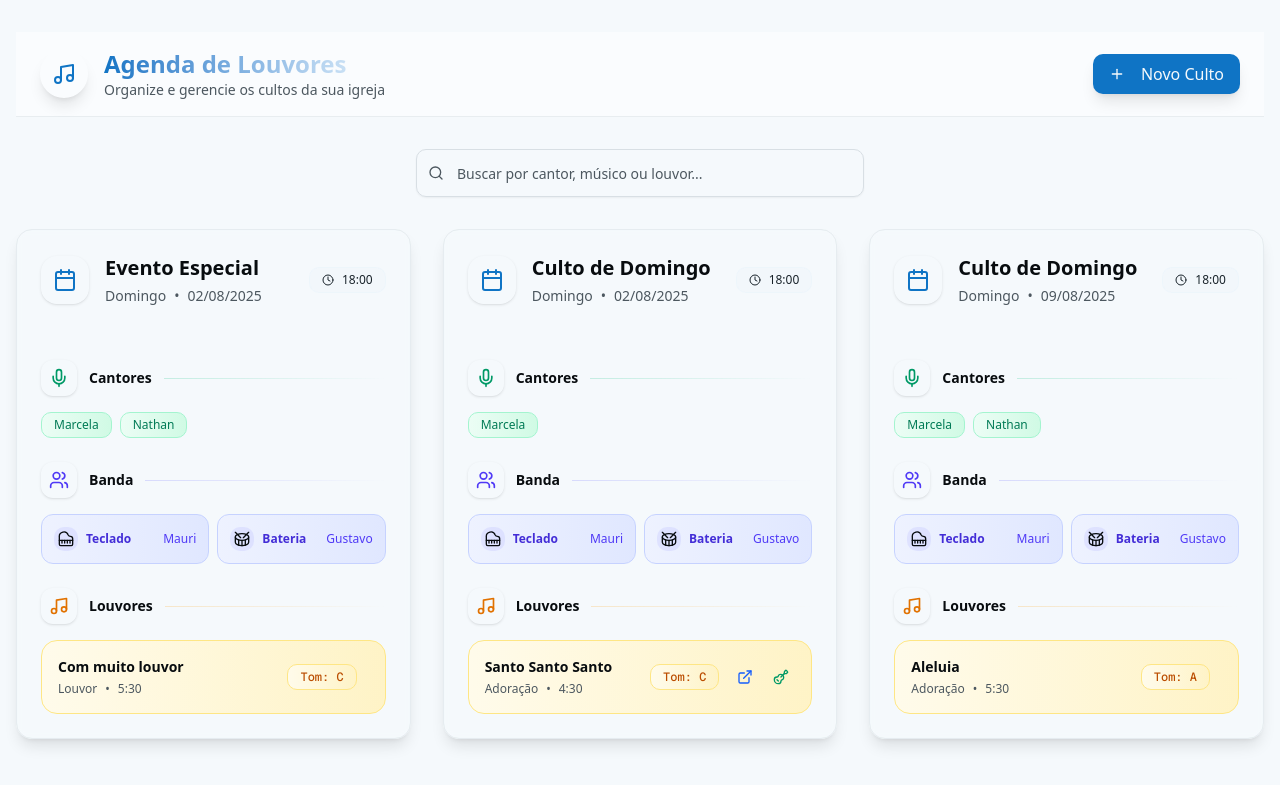
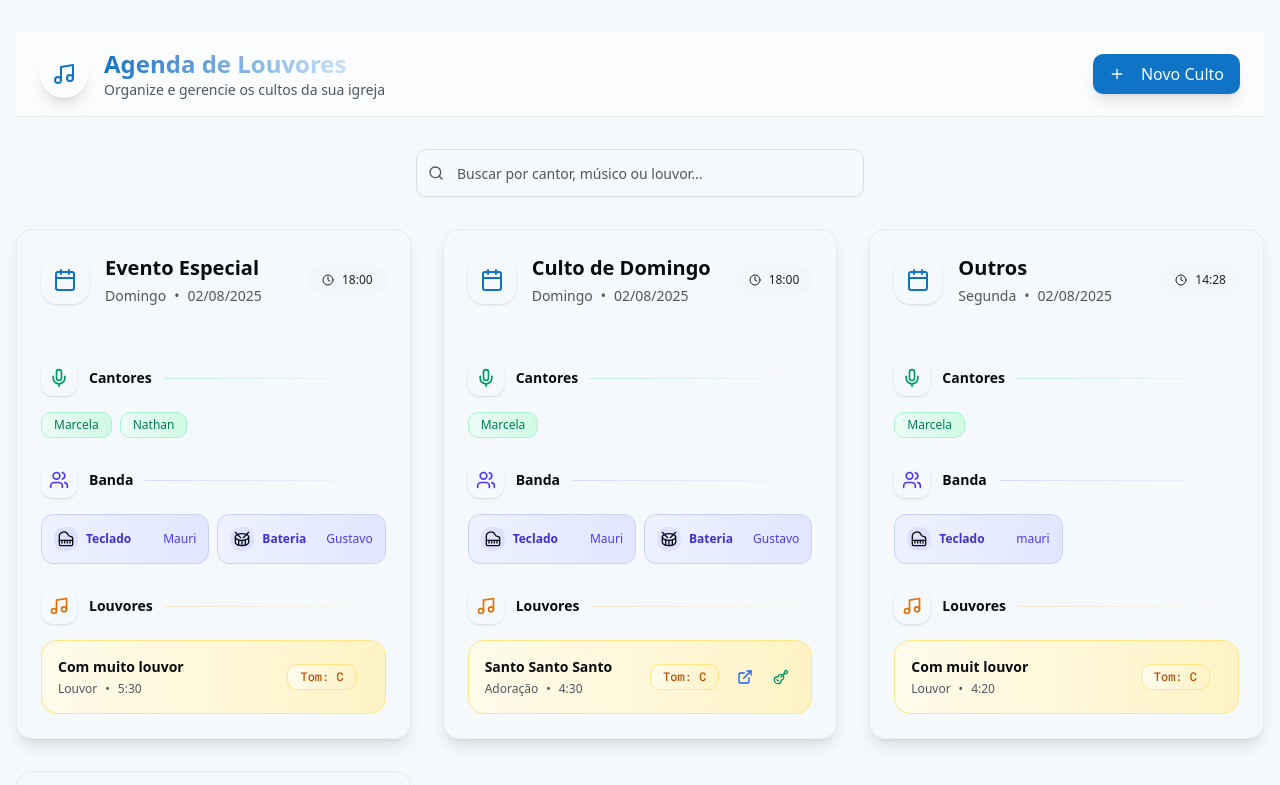
Before and after one commit to mauri2008/agenda-louvor, a Next.js app: page / in a window 1280 px wide. Shown: the top 785 px of the page. Built offline with nearby package versions, Linux system fonts and the light colour scheme.

Commit message:
Adiciona arquivo JSON com dados de agenda de louvores e atualiza importações nos componentes 'page.tsx' e 'novo-culto/page.tsx' para referenciar o novo local do arquivo.

```diff
--- a/src/data/agenda-louvores.json
+++ b/public/data/agenda-louvores.json
@@ -402,6 +402,72 @@
                 }
             ],
             "id": 6
+        },
+        {
+            "data": "2025-08-02",
+            "diaSemana": "Segunda",
+            "horario": "14:28",
+            "tipo": "Outros",
+            "status": "agendado",
+            "cantores": [
+                {
+                    "nome": "Marcela",
+                    "funcao": "Vocal Principal",
+                    "id": 1754155596227
+                }
+            ],
+            "banda": {
+                "instrumentos": [
+                    {
+                        "id": 1754155604778,
+                        "instrumento": "Teclado",
+                        "musico": "mauri "
+                    }
+                ]
+            },
+            "louvores": [
+                {
+                    "nome": "Com muit louvor ",
+                    "tom": "C",
+                    "duracao": "4:20",
+                    "categoria": "Louvor",
+                    "linkLouvor": "",
+                    "linkCifra": "",
+                    "tipoLink": "youtube",
+                    "id": 1754155629539,
+                    "letra": "",
+                    "status": "ativo"
+                }
+            ],
+            "novosLouvores": [
+                {
+                    "id": 1754155629539,
+                    "nome": "Com muit louvor ",
+                    "tom": "C",
+                    "duracao": "4:20",
+                    "categoria": "Louvor",
+                    "letra": "",
+                    "status": "ativo",
+                    "linkLouvor": "",
+                    "linkCifra": "",
+                    "tipoLink": "youtube"
+                }
+            ],
+            "novosCantores": [
+                {
+                    "id": 1754155596227,
+                    "nome": "Marcela",
+                    "funcao": "Vocal Principal"
+                }
+            ],
+            "novosMusicos": [
+                {
+                    "id": 1754155604778,
+                    "nome": "mauri ",
+                    "funcao": "Teclado"
+                }
+            ],
+            "id": 7
         }
     ],
     "membros": {
--- /dev/null
+++ b/scripts/update-json.js
@@ -0,0 +1,89 @@
+const fs = require('fs');
+const path = require('path');
+
+// Função para ler o arquivo JSON
+function readJsonFile() {
+    const filePath = path.join(process.cwd(), 'public', 'data', 'agenda-louvores.json');
+    const data = fs.readFileSync(filePath, 'utf8');
+    return JSON.parse(data);
+}
+
+// Função para salvar o arquivo JSON
+function saveJsonFile(data) {
+    const filePath = path.join(process.cwd(), 'public', 'data', 'agenda-louvores.json');
+    fs.writeFileSync(filePath, JSON.stringify(data, null, 4), 'utf8');
+    console.log('Arquivo JSON atualizado com sucesso!');
+}
+
+// Exemplo: Adicionar um novo culto
+function addNewCulto() {
+    const data = readJsonFile();
+
+    const newCulto = {
+        id: Math.max(...data.cultos.map(c => c.id)) + 1,
+        data: "2024-02-01",
+        diaSemana: "Domingo",
+        horario: "18:00",
+        tipo: "Culto de Domingo",
+        status: "agendado",
+        cantores: [],
+        banda: {
+            instrumentos: []
+        },
+        louvores: []
+    };
+
+    data.cultos.push(newCulto);
+    saveJsonFile(data);
+}
+
+// Exemplo: Adicionar um novo louvor
+function addNewLouvor() {
+    const data = readJsonFile();
+
+    const newLouvor = {
+        id: Math.max(...data.louvores.map(l => l.id)) + 1,
+        nome: "Novo Louvor",
+        tom: "C",
+        duracao: "4:30",
+        categoria: "Louvor",
+        linkLouvor: "",
+        linkCifra: "",
+        tipoLink: "youtube"
+    };
+
+    data.louvores.push(newLouvor);
+    saveJsonFile(data);
+}
+
+// Exemplo: Adicionar um novo cantor
+function addNewCantor() {
+    const data = readJsonFile();
+
+    const newCantor = {
+        id: Math.max(...data.membros.cantores.map(c => c.id)) + 1,
+        nome: "Novo Cantor",
+        funcao: "Vocal Principal"
+    };
+
+    data.membros.cantores.push(newCantor);
+    saveJsonFile(data);
+}
+
+// Executar função específica baseada no argumento da linha de comando
+const action = process.argv[2];
+
+switch (action) {
+    case 'add-culto':
+        addNewCulto();
+        break;
+    case 'add-louvor':
+        addNewLouvor();
+        break;
+    case 'add-cantor':
+        addNewCantor();
+        break;
+    default:
+        console.log('Uso: node scripts/update-json.js [add-culto|add-louvor|add-cantor]');
+        console.log('Exemplo: node scripts/update-json.js add-culto');
+}
--- a/src/app/api/cultos/route.ts
+++ b/src/app/api/cultos/route.ts
@@ -7,11 +7,11 @@ export async function POST(request: NextRequest) {
     const novoCulto = await request.json();
 
     // Ler o arquivo JSON atual
-    const dataPath = join(process.cwd(), 'src', 'data', 'agenda-louvores.json');
+    const dataPath = join(process.cwd(), 'public', 'data', 'agenda-louvores.json');
     const data = JSON.parse(readFileSync(dataPath, 'utf8'));
 
     // Gerar novo ID
-    const novoId = Math.max(...data.cultos.map((culto: any) => culto.id)) + 1;
+    const novoId = Math.max(...data.cultos.map((culto: { id: number }) => culto.id)) + 1;
 
     // Adicionar o novo culto
     const cultoCompleto = {
@@ -41,7 +41,7 @@ export async function POST(request: NextRequest) {
 
 export async function GET() {
   try {
-    const dataPath = join(process.cwd(), 'src', 'data', 'agenda-louvores.json');
+    const dataPath = join(process.cwd(), 'public', 'data', 'agenda-louvores.json');
     const data = JSON.parse(readFileSync(dataPath, 'utf8'));
 
     return NextResponse.json(data.cultos);
--- a/src/app/novo-culto/page.tsx
+++ b/src/app/novo-culto/page.tsx
@@ -7,7 +7,7 @@ import { Input } from "@/components/ui/input";
 import { Label } from "@/components/ui/label";
 import { Select, SelectContent, SelectItem, SelectTrigger, SelectValue } from "@/components/ui/select";
 import { Calendar, Music, Users, Mic, Plus, X, Save, Search, Check, ArrowLeft } from "lucide-react";
-import dadosAgenda from "@/data/agenda-louvores.json";
+import dadosAgenda from "../../../public/data/agenda-louvores.json";
 
 interface Cantor {
     id: number;
@@ -43,9 +43,9 @@ interface FormData {
         instrumentos: Instrumento[];
     };
     louvores: Louvor[];
-    novosLouvores?: any[];
-    novosCantores?: any[];
-    novosMusicos?: any[];
+    novosLouvores?: Louvor[];
+    novosCantores?: Cantor[];
+    novosMusicos?: { id: number; nome: string; funcao: string }[];
 }
 
 export default function NovoCulto() {
@@ -89,7 +89,7 @@ export default function NovoCulto() {
     // Estados para autocomplete de músicos
     const [searchTermMusico, setSearchTermMusico] = useState("");
     const [showSuggestionsMusico, setShowSuggestionsMusico] = useState(false);
-    const [suggestionsMusico, setSuggestionsMusico] = useState<any[]>([]);
+    const [suggestionsMusico, setSuggestionsMusico] = useState<{ id: number; nome: string; funcao: string }[]>([]);
     const [selectedSuggestionIndexMusico, setSelectedSuggestionIndexMusico] = useState(-1);
 
     const instrumentosDisponiveis = ["Guitarra", "Bateria", "Violão 1", "Violão 2", "Teclado", "Contra Baixo"];
@@ -174,7 +174,7 @@ export default function NovoCulto() {
     };
 
     // Função para selecionar um músico da sugestão
-    const selecionarMusico = (musico: any) => {
+    const selecionarMusico = (musico: { id: number; nome: string; funcao: string }) => {
         setNovoInstrumento({
             instrumento: novoInstrumento.instrumento,
             musico: musico.nome
@@ -492,14 +492,12 @@ export default function NovoCulto() {
                     l => l.nome.toLowerCase() === louvor.nome.toLowerCase()
                 );
                 if (!louvorExistente) {
-                    (dadosParaSalvar.novosLouvores as any[]).push({
+                    (dadosParaSalvar.novosLouvores as Louvor[]).push({
                         id: louvor.id,
                         nome: louvor.nome,
                         tom: louvor.tom,
                         duracao: louvor.duracao,
                         categoria: louvor.categoria,
-                        letra: "",
-                        status: "ativo",
                         linkLouvor: louvor.linkLouvor || "",
                         linkCifra: louvor.linkCifra || "",
                         tipoLink: louvor.tipoLink || "youtube"
@@ -513,7 +511,7 @@ export default function NovoCulto() {
                     c => c.nome.toLowerCase() === cantor.nome.toLowerCase()
                 );
                 if (!cantorExistente) {
-                    (dadosParaSalvar.novosCantores as any[]).push({
+                    (dadosParaSalvar.novosCantores as Cantor[]).push({
                         id: cantor.id,
                         nome: cantor.nome,
                         funcao: cantor.funcao
@@ -527,7 +525,7 @@ export default function NovoCulto() {
                     m => m.nome.toLowerCase() === instrumento.musico.toLowerCase()
                 );
                 if (!musicoExistente) {
-                    (dadosParaSalvar.novosMusicos as any[]).push({
+                    (dadosParaSalvar.novosMusicos as { id: number; nome: string; funcao: string }[]).push({
                         id: instrumento.id,
                         nome: instrumento.musico,
                         funcao: instrumento.instrumento
--- a/src/app/page.tsx
+++ b/src/app/page.tsx
@@ -5,7 +5,7 @@ import { Badge } from "@/components/ui/badge";
 import { Button } from "@/components/ui/button";
 import { Input } from "@/components/ui/input";
 import { Calendar, Music, Users, Mic, Clock, Guitar, Drum, Piano, Guitar as Bass, Plus, ExternalLink, Search, X } from "lucide-react";
-import dadosAgenda from "@/data/agenda-louvores.json";
+import dadosAgenda from "../../public/data/agenda-louvores.json";
 import Link from "next/link";
 import { useState, useMemo } from "react";
 
@@ -257,7 +257,7 @@ export default function Home() {
                               Tom: {louvor.tom}
                             </Badge>
                             <div className="flex gap-2">
-                              {/* eslint-disable-next-line @typescript-eslint/no-explicit-any */}
+                              {/* eslint-disable-next-line @typescript-eslint/no-explicit-any -- O tipo do louvor pode variar dependendo da fonte dos dados */}
                               {(louvor as any).linkLouvor && (
                                 <Button
                                   size="sm"
@@ -269,7 +269,7 @@ export default function Home() {
                                   <ExternalLink className="h-4 w-4" />
                                 </Button>
                               )}
-                              {/* eslint-disable-next-line @typescript-eslint/no-explicit-any */}
+                              {/* eslint-disable-next-line @typescript-eslint/no-explicit-any -- O tipo do louvor pode variar dependendo da fonte dos dados */}
                               {(louvor as any).linkCifra && (
                                 <Button
                                   size="sm"
```
Also changed, not shown: 1 other file (tests, documents, lock files or other folders).
